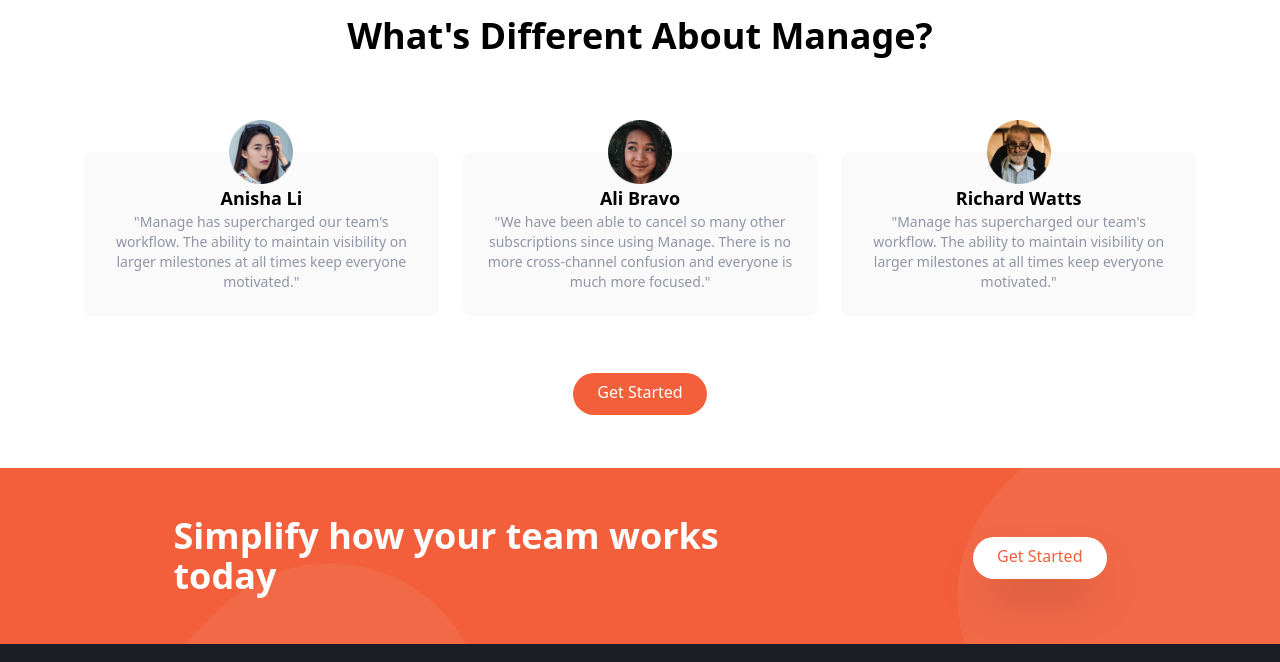
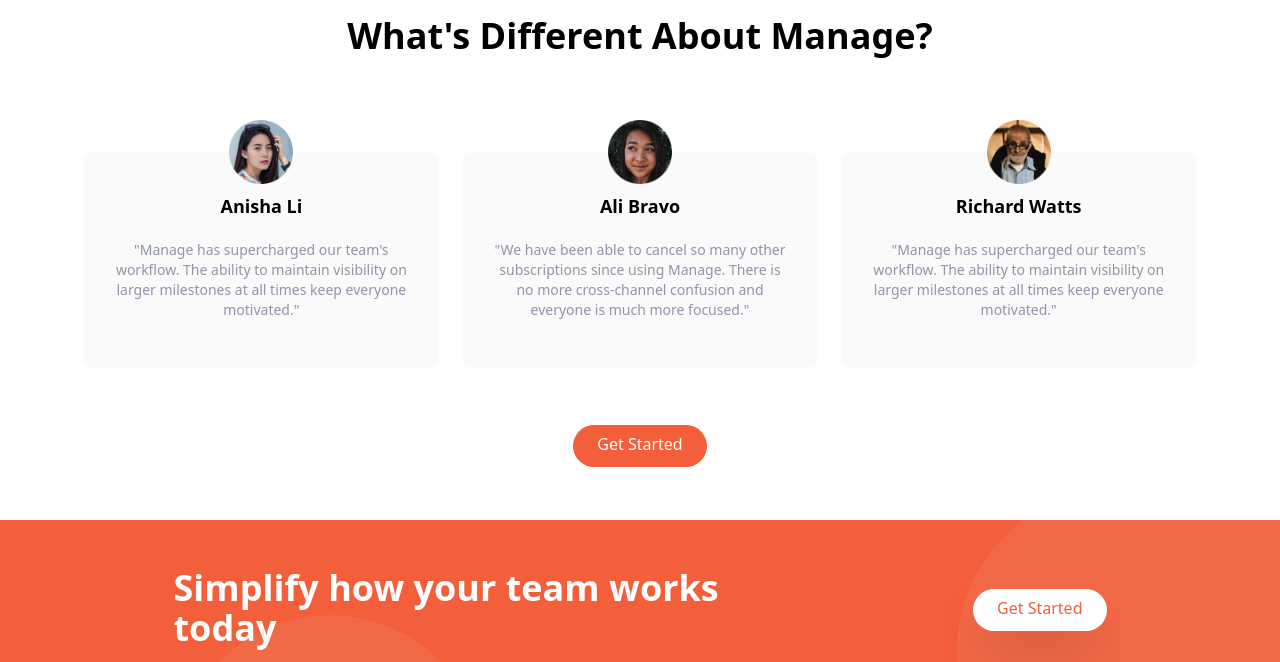
Before and after one commit to sevvy-thewebcoder/manage-landing-page, a website: page index.html in a window 1280 px wide. Shown: the part 1240-1902 px from the top of the page. Drawn offline with Linux system fonts and the light colour scheme.

Commit message:
TailwindCSS classes added to Testimonial Section

```diff
--- a/index.html
+++ b/index.html
@@ -75,19 +75,6 @@
                     </li>
                 </ul>
             </div>
-
-
-            <!-- <div id="menu" class="absolute flex-col items-center self-end
-            py-8 space-y-6 font-bold bg-white sm:w-auto
-            sm:self-center hidden mt-10 left-6 right-6 drop-shadow-md">
-
-                <a href="#">Pricing</a>
-                <a href="#">Products</a>
-                <a href="#">About Us</a>
-                <a href="#">Careers</a>
-                <a href="#">Community</a>
-
-            </div> -->
         </div>
     </nav>
     <!-- Hero Section -->
@@ -220,11 +207,15 @@
             <!-- Testimonials Container -->
             <div class="flex flex-col mt-24 md:flex-row md:space-x-6">
                 <!-- Testimonial-1 -->
-                <div class="flex flex-col items-center p-6 rounded-lg bg-veryLightGray md:w-1/3">
-                    <img src="./img/avatar-anisha.png" alt="" class="w-16 -mt-14">
-                    <h5 class="text-lg font-bold">
+                <div class="flex flex-col items-center p-12 max-w-sm mb-24
+                self-center rounded-lg bg-veryLightGray md:w-1/3 md:px-7 md:py-12 md:mb-0">
+                <div class="flex flex-col items-center mb-5">
+                    <img src="./img/avatar-anisha.png" alt="" class="w-16 -mt-20">
+                    <h5 class="text-lg font-bold mt-2">
                         Anisha Li
                     </h5>
+                </div>
+
                 <p class="text-sm text-darkGrayishBlue">
                     "Manage has supercharged our team's workflow.
                     The ability to maintain visibility on larger milestones at all times keep everyone motivated."
@@ -232,11 +223,15 @@
             </div>
 
             <!-- Testimonial-2 -->
-                <div class="hidden flex-col items-center p-6 rounded-lg bg-veryLightGray md:flex md:w-1/3">
-                    <img src="./img/avatar-ali.png" alt="" class="w-16 -mt-14">
-                    <h5 class="text-lg font-bold">
+                <div class="flex flex-col items-center p-12 max-w-sm mb-24
+                    self-center rounded-lg bg-veryLightGray md:flex md:w-1/3 md:px-7 md:mb-0 md:py-12">
+                    <div class="flex flex-col items-center mb-5">
+                        <img src="./img/avatar-ali.png" alt="" class="w-16 -mt-20">
+                        <h5 class="text-lg font-bold mt-2">
                             Ali Bravo
                         </h5>
+                    </div>
+
                     <p class="text-sm text-darkGrayishBlue">
                         "We have been able to cancel so many other subscriptions since using Manage.
                         There is no more cross-channel confusion and everyone is much more focused."
@@ -244,11 +239,16 @@
                 </div>
 
                 <!-- Testimonial-3 -->
-                <div class="hidden flex-col items-center p-6 rounded-lg bg-veryLightGray md:flex md:w-1/3">
-                    <img src="./img/avatar-richard.png" alt="" class="w-16 -mt-14">
-                    <h5 class="text-lg font-bold">
+
+                <div class="flex flex-col items-center p-12 max-w-sm
+                    self-center rounded-lg bg-veryLightGray md:flex md:w-1/3 md:px-7 md:py-12">
+                    <div class="flex flex-col items-center mb-5">
+                        <img src="./img/avatar-richard.png" alt="" class="w-16 -mt-20">
+                        <h5 class="text-lg font-bold mt-2">
                             Richard Watts
                         </h5>
+                    </div>
+
                     <p class="text-sm text-darkGrayishBlue">
                         "Manage has supercharged our team's workflow.
                         The ability to maintain visibility on larger milestones at all times keep everyone motivated."
```
Also changed, not shown: css/main.css. Lines whose indentation alone changed are shown as unchanged.
